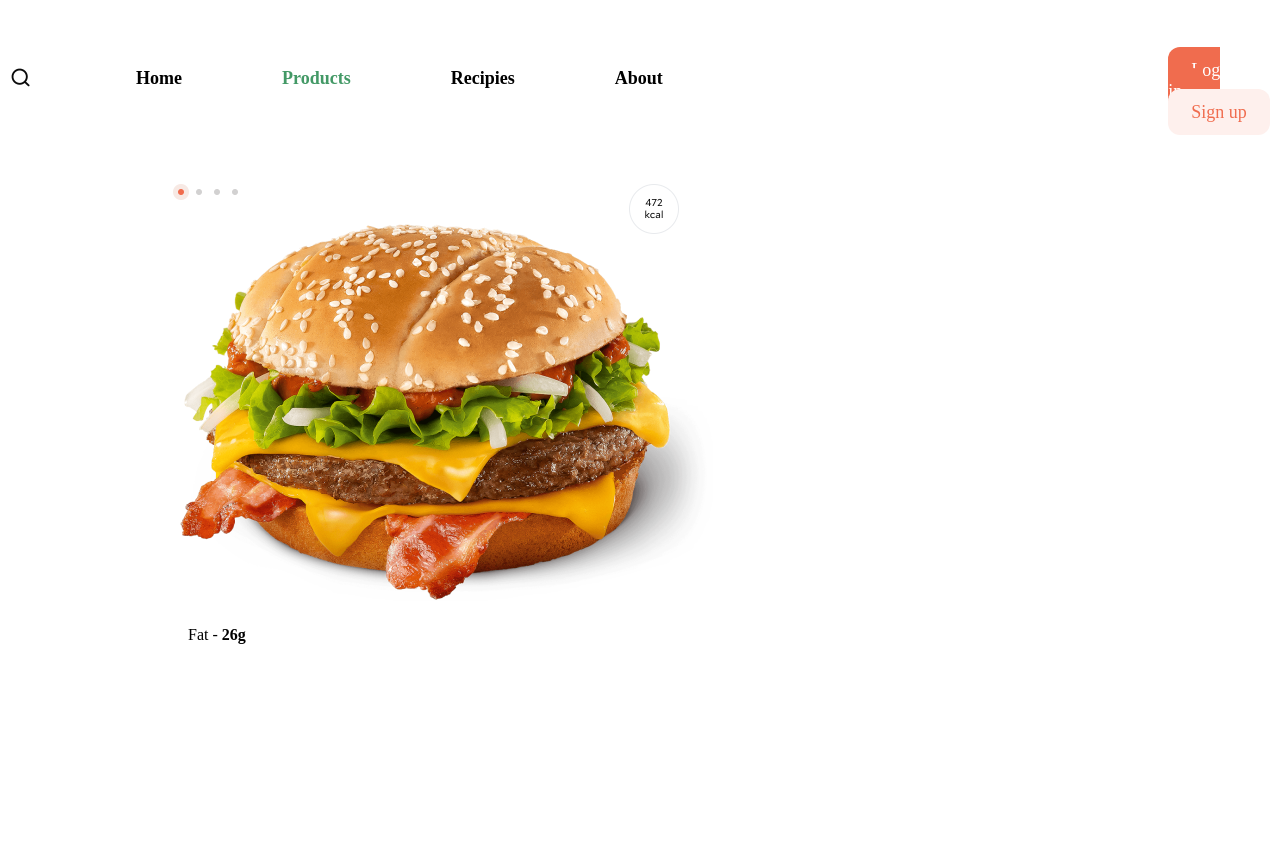
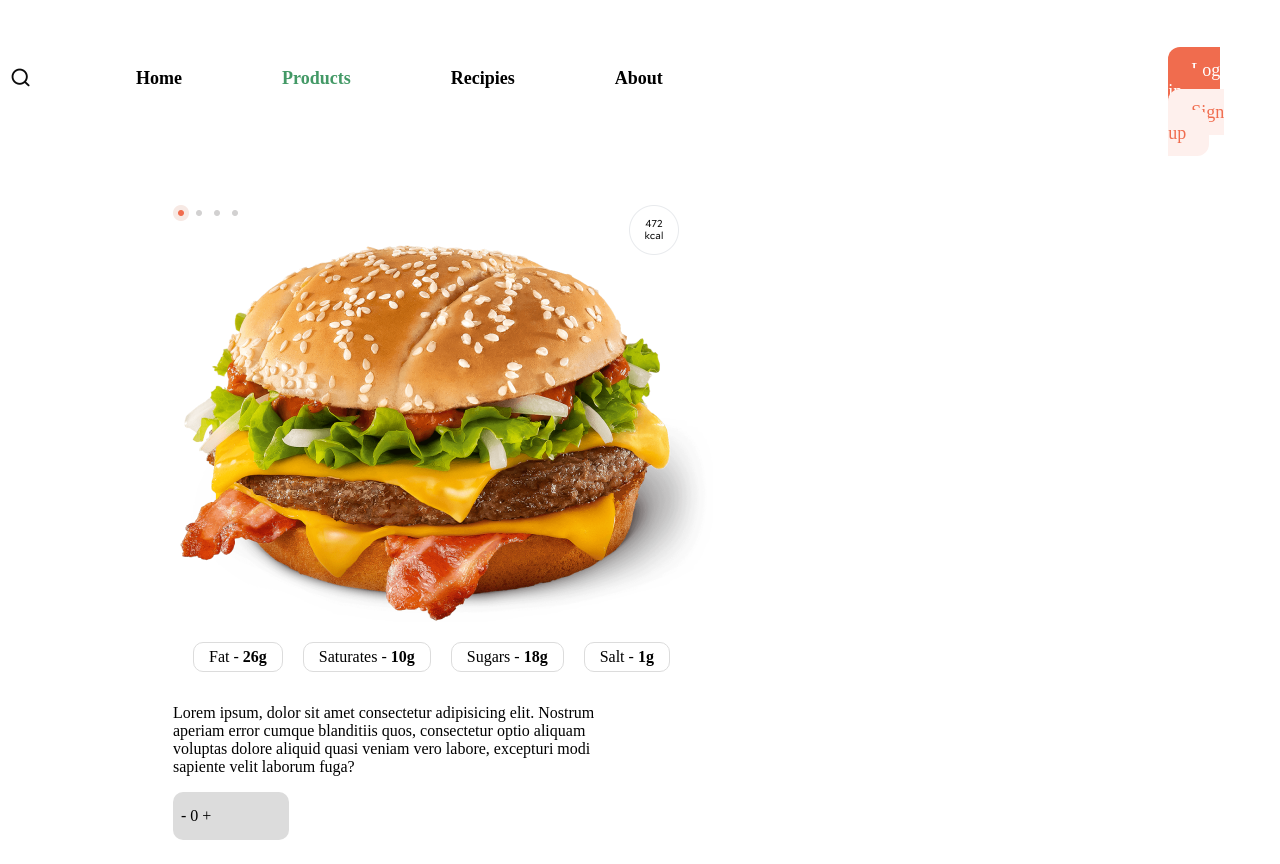
Before and after one commit to tomasban1/nd-burger-html, a website: page index.html in a window 1280 px wide. Before the commit the page ends 800 px from the top, so only its background shows below. Drawn offline with Linux system fonts and the light colour scheme.

Commit message:
update + main css

```diff
--- a/index.html
+++ b/index.html
@@ -5,6 +5,7 @@
     <meta charset="UTF-8">
     <meta name="viewport" content="width=device-width, initial-scale=1.0">
     <title>Document</title>
+    <link rel="stylesheet" href="main.css">
 </head>
 
 <body>
@@ -17,33 +18,34 @@
             <p style="margin-left: 100px;">About</p>
         </div>
         <div style="margin-left: 40%; margin-top: 10px; font-size: 18px;">
-            <a style="background-color: #F06C4E; padding-top: 13px;
-            padding-left: 23px;
-            padding-right: 23px;
-            padding-bottom: 13px;
-            text-decoration: none;
-             margin-right: 13px;
-             color: white;
-             border-radius: 12px;" href="#">Log in</a>
-            <a style=" background-color: #FEF0ED; padding-top: 13px;
-            padding-left: 23px;
-            padding-right: 23px;
-            padding-bottom: 13px;
-            text-decoration: none;
-            color: #F06C4E;
-             border-radius: 12px;" href="#">Sign up</a>
+            <a class="button" href="#">Log in</a>
+            <a class="button" href="#">Sign up</a>
         </div>
     </div>
-    <div style="margin-left: 165px; margin-top: 50px;">
+    <div style="margin-left: 165px; margin-top: 50px; display: inline-block;">
         <div><img src="./img/burger.png" alt=""></div>
         <div style="display: flex;">
-            <p style="background-color: #F06C4E;
-            padding-top: 5px;
-            padding-bottom: 5px;
-            padding-left: 15px;
-            padding-right: 15px;
-            border-radius: 10px;
-            background-color: white;">Fat - <strong>26g</strong></p>
+            <p class="poimg">Fat - <strong>26g</strong></p>
+            <p class="poimg">Saturates - <strong>10g</strong></p>
+            <p class="poimg">Sugars - <strong>18g</strong></p>
+            <p class="poimg">Salt - <strong>1g</strong></p>
+
+        </div>
+        <div style="width: 40%;">
+            <p>Lorem ipsum, dolor sit amet consectetur adipisicing elit.
+                Nostrum aperiam error cumque blanditiis quos, consectetur
+                optio aliquam voluptas dolore aliquid quasi veniam vero labore,
+                excepturi modi sapiente velit laborum fuga?
+            </p>
+        </div>
+        <div>
+            <p style="padding-left: 8px;
+             padding-right: 8px;
+             padding-top: 15px;
+             padding-bottom: 15px;
+             background-color: gainsboro;
+             border-radius: 10px;
+             width: 100px;">- 0 +</p>
         </div>
     </div>
 
--- /dev/null
+++ b/main.css
@@ -0,0 +1,29 @@
+
+.button {
+    background-color: #F06C4E;
+    padding-top: 13px;
+    padding-left: 23px;
+    padding-right: 23px;
+    padding-bottom: 13px;
+    text-decoration: none;
+    margin-right: 13px;
+    color: white;
+    border-radius: 12px;
+}
+.button:last-child{
+    background-color: #FEF0ED;
+    color: #F06C4E;
+}
+
+
+
+.poimg {
+    background-color: white;
+    padding-top: 5px;
+    padding-bottom: 5px;
+    padding-left: 15px;
+    padding-right: 15px;
+    border-radius: 10px;
+    border: 1px solid gainsboro;
+    margin-left: 20px;
+}
```
